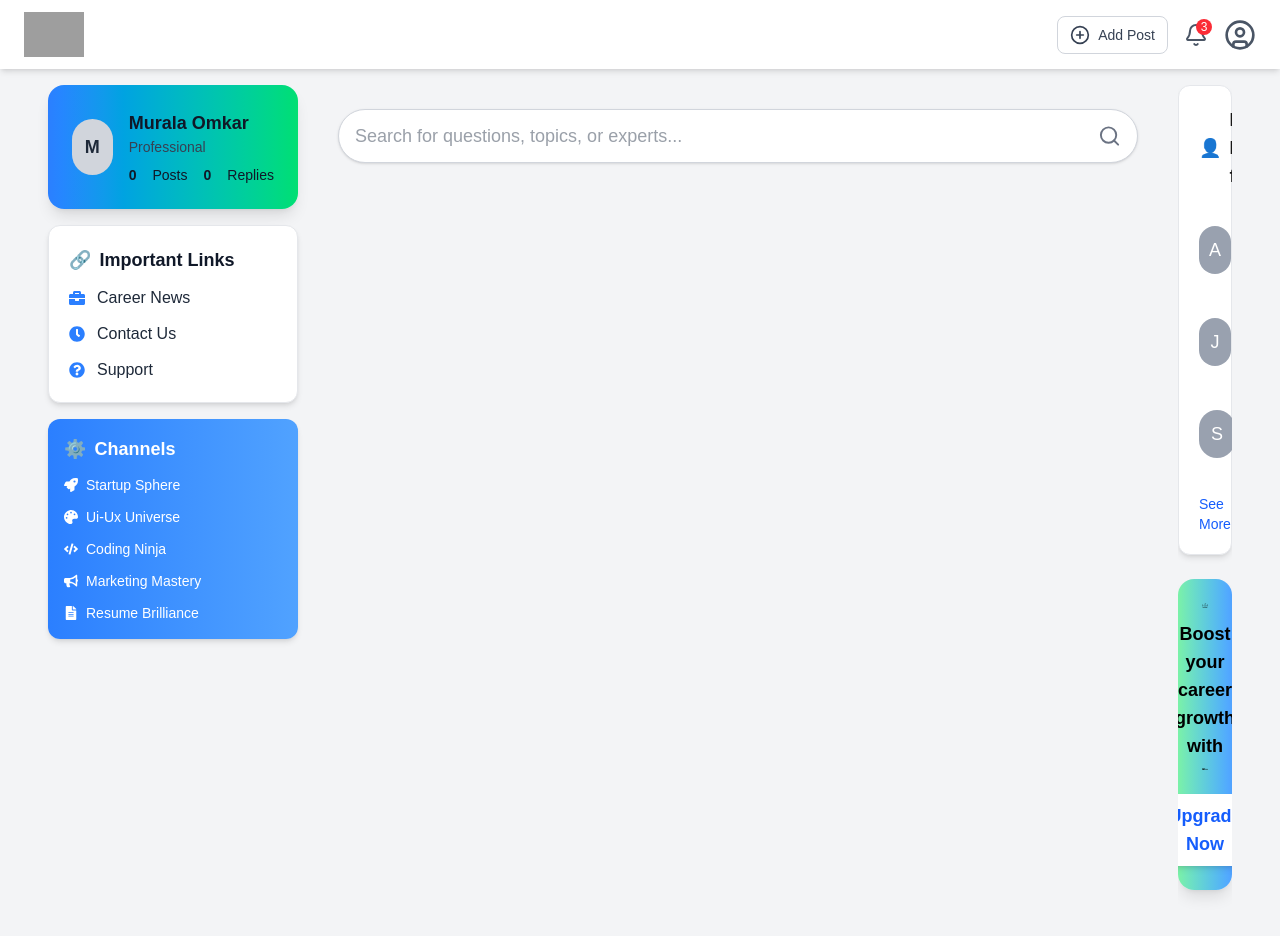
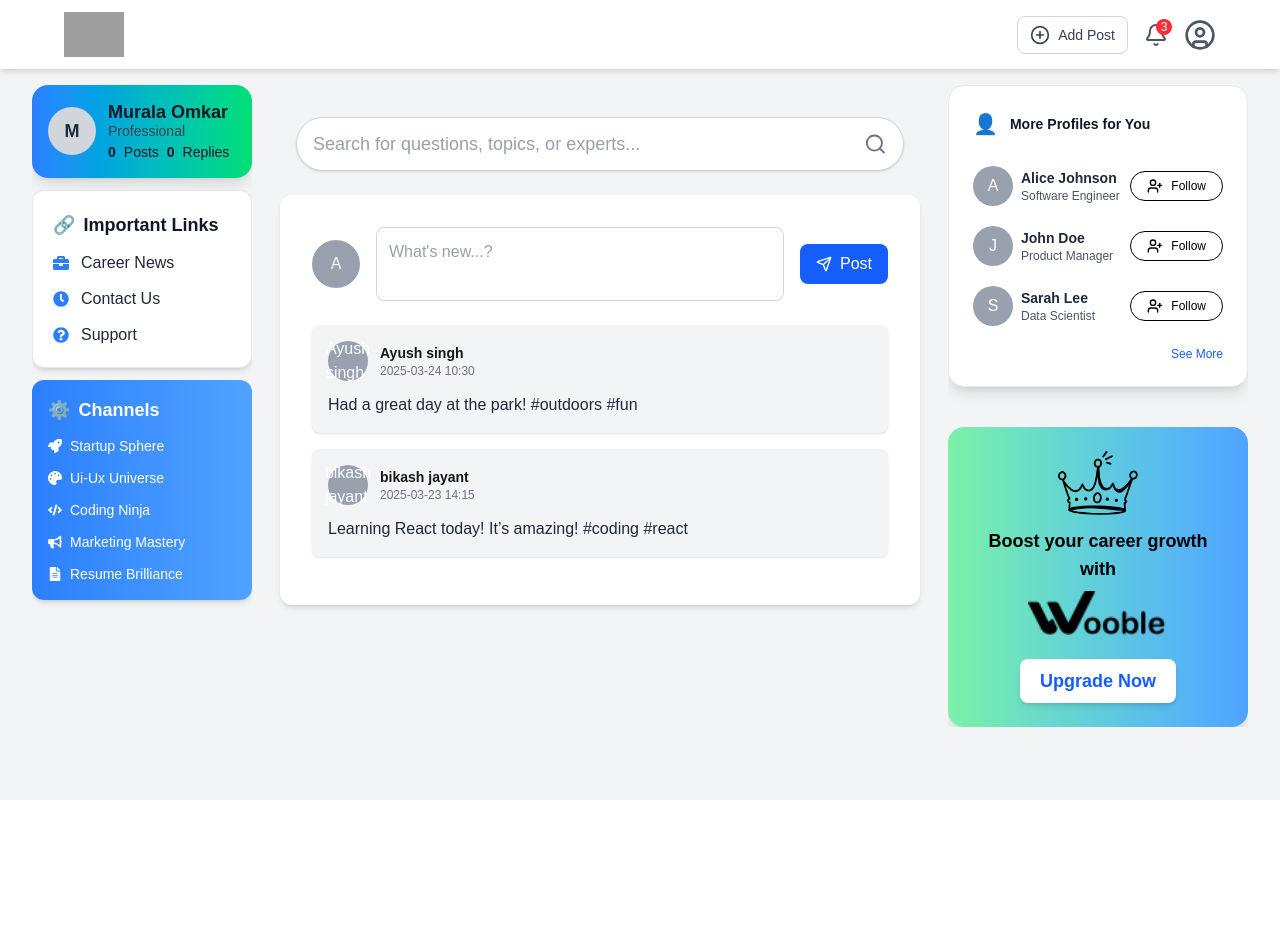
Before and after one commit to omkar169-coder/sample, a Next.js app: page / in a window 1280 px wide. Shown: the top 936 px of the page. After the commit the page ends 800 px from the top, so only its background shows below. Built offline with nearby package versions, Linux system fonts and the light colour scheme; grey boxes are pictures that could not be loaded.

Commit message:
half work

```diff
--- a/src/app/page.tsx
+++ b/src/app/page.tsx
@@ -9,12 +9,13 @@ import ChannelsCard from "@/components/ChannelsCard";
 import ProfileSuggestions from "@/components/ProfileSuggestions";
 import UpgradeCard from "@/components/UpgradeCard";
 import SearchBar from "@/components/SearchBar";
+import PostSection from "@/components/PostSection";
 
 export default function RootLayout({ children }: { children: ReactNode }) {
   const [isMobile, setIsMobile] = useState<boolean | null>(null);
 
   useEffect(() => {
-    const handleResize = () => setIsMobile(window.innerWidth < 768);
+    const handleResize = () => setIsMobile(window.innerWidth < 1024);
     handleResize();
     window.addEventListener("resize", handleResize);
     return () => window.removeEventListener("resize", handleResize);
@@ -24,34 +25,30 @@ export default function RootLayout({ children }: { children: ReactNode }) {
 
   return (
     <div className="flex flex-col min-h-screen bg-gray-100">
-      {/* Navbar */}
       {isMobile ? <Mobileresponsivenavbar /> : <Navbar />}
 
-      {/* Main Content */}
-      <div className="flex flex-col lg:flex-row mt-4 px-4 sm:px-8 lg:px-12 justify-between gap-6">
-        {/* Left Section */}
-        <div className="hidden lg:flex flex-col w-full max-w-[250px] space-y-4">
+      <div className="flex flex-col lg:flex-row mt-4 px-4 sm:px-6 lg:px-8 gap-3 overflow-hidden overflow-x-hidden justify-center">
+        {/* Left Column - Adjusted for Closeness */}
+        <div className="hidden lg:flex flex-col w-full max-w-[220px] space-y-3 overflow-hidden overflow-x-hidden">
           <Profilecard />
           <ImportantLinks />
           <ChannelsCard />
         </div>
 
-        {/* Center Section - Search Bar */}
-        <div className="w-full flex justify-center lg:justify-start">
-          <SearchBar />
+        {/* Middle Column */}
+        <div className="flex-grow px-2 max-w-[750px] sm:px-4 my-2 lg:my-0 overflow-hidden overflow-x-hidden">
+          <div className="mb-2">
+            <SearchBar />
+          </div>
+          <PostSection />
         </div>
 
-        {/* Right Section */}
-        <div className="hidden md:flex flex-col w-full max-w-full md:max-w-[220px] lg:max-w-[250px] space-y-4 sm:space-y-6 overflow-x-auto">
+        {/* Right Column */}
+        <div className="hidden lg:flex flex-col w-full max-w-[300px] space-y-3 overflow-hidden overflow-x-hidden">
           <ProfileSuggestions />
           <UpgradeCard />
         </div>
-
-
       </div>
-
-      {/* Dynamic Page Content */}
-      <div className="flex-grow px-4 sm:px-8">{children}</div>
     </div>
   );
 }
--- a/src/components/ChannelsCard.tsx
+++ b/src/components/ChannelsCard.tsx
@@ -3,7 +3,7 @@ import { FaRocket, FaPalette, FaCode, FaBullhorn, FaFileAlt } from "react-icons/
 
 const ChannelsCard = () => {
   return (
-    <div className="w-full max-w-xs bg-gradient-to-r from-blue-500 to-blue-400 rounded-xl shadow-md p-4">
+    <div className="w-full max-w-xs bg-gradient-to-r from-blue-500 to-blue-400 rounded-xl shadow-md p-4 ">
 
       {/* Title */}
       <h2 className="text-lg font-semibold text-white flex items-center mb-3">
--- a/src/components/ImportantLinks.tsx
+++ b/src/components/ImportantLinks.tsx
@@ -9,7 +9,7 @@ const ImportantLinks = () => {
   ];
 
   return (
-    <div className="w-full max-w-sm bg-white shadow-md rounded-xl p-5 border border-gray-200">
+    <div className="w-full max-w-sm bg-white shadow-md rounded-xl p-5 border border-gray-200 ">
       {/* Title */}
       <h2 className="text-lg font-semibold text-gray-900 flex items-center gap-2">
         <span role="img" aria-label="link">🔗</span> Important Links
--- /dev/null
+++ b/src/components/PostSection.tsx
@@ -0,0 +1,63 @@
+"use client";
+
+import { useState } from "react";
+import { Send } from "lucide-react";
+
+const PostSection = () => {
+  const [posts, setPosts] = useState([
+    {
+      id: 1,
+      author: "Ayush singh",
+      content: "Had a great day at the park! #outdoors #fun",
+      date: "2025-03-24 10:30",
+    },
+    {
+      id: 2,
+      author: "bikash jayant",
+      content: "Learning React today! It’s amazing! #coding #react",
+      date: "2025-03-23 14:15",
+    },
+  ]);
+
+  return (
+    <div className="w-full max-w-3xl mx-auto bg-white shadow-md rounded-xl p-4 sm:p-6 md:p-8">
+
+      {/* Post Input Section */}
+      <div className="flex items-center gap-4 mb-6">
+        <div className="w-10 h-10 sm:w-12 sm:h-12 bg-gray-400 text-white flex items-center justify-center rounded-full text-sm sm:text-base font-medium">
+          A
+        </div>
+
+        <textarea
+          placeholder="What's new...?"
+          className="flex-grow p-2 sm:p-3 border border-gray-300 rounded-lg text-gray-700 text-sm sm:text-base outline-none resize-none focus:ring-2 focus:ring-blue-400"
+        />
+
+        <button className="bg-blue-600 text-white px-3 py-1.5 sm:px-4 sm:py-2 rounded-lg flex items-center gap-2 hover:bg-blue-700 transition text-sm sm:text-base">
+          <Send size={16} />
+          <span>Post</span>
+        </button>
+      </div>
+
+      {/* Sample Posts Section */}
+      <div>
+        {posts.map((post) => (
+          <div key={post.id} className="bg-gray-100 p-3 sm:p-4 mb-4 rounded-lg shadow-sm">
+            <div className="flex items-center gap-3 mb-2 sm:mb-3">
+              <div className="w-8 h-8 sm:w-10 sm:h-10 bg-gray-400 text-white flex items-center justify-center rounded-full text-xs sm:text-base font-medium">
+                {post.author}
+              </div>
+              <div>
+                <p className="text-xs sm:text-sm font-semibold">{post.author}</p>
+                <p className="text-[10px] sm:text-xs text-gray-500">{post.date}</p>
+              </div>
+            </div>
+            <p className="text-xs sm:text-sm md:text-base text-gray-800">{post.content}</p>
+          </div>
+        ))}
+      </div>
+    </div>
+  );
+};
+
+export default PostSection;
--- a/src/components/ProfileSuggestions.tsx
+++ b/src/components/ProfileSuggestions.tsx
@@ -2,61 +2,65 @@ import { useState, useEffect } from "react";
 import { UserPlus } from "lucide-react";
 
 const ProfileSuggestions = () => {
-  // Dynamic profiles data (this i will be fetched from an API in the future)
   const [profiles, setProfiles] = useState([
     { name: "Bob Smith", role: "Career Counselor" },
     { name: "Bismayadit Sahoo", role: "Btech (Mech) Student" },
   ]);
+  const [showMore, setShowMore] = useState(false);
 
-  // Simulate an API call to fetch profiles (i can replace this with a real API call)
   useEffect(() => {
     const fetchProfiles = async () => {
-      // Here i would make an API request
-
       const fetchedProfiles = [
         { name: "Alice Johnson", role: "Software Engineer" },
         { name: "John Doe", role: "Product Manager" },
         { name: "Sarah Lee", role: "Data Scientist" },
+        { name: "Michael Brown", role: "UX Designer" },
+        { name: "Olivia White", role: "Data Analyst" },
       ];
       setProfiles(fetchedProfiles);
     };
 
     fetchProfiles();
-  }, []); // Empty dependency array means this runs once on mount
+  }, []);
+
+  const displayedProfiles = showMore ? profiles : profiles.slice(0, 3);
 
   return (
-    // <div className="bg-white shadow-md rounded-xl p-5 w-full max-w-[650px] min-h-[300px] md:min-h-[350px] lg:min-h-[300px] border border-gray-200 mx-auto sm:mr-6 mr-30">
-    <div className="bg-white shadow-md rounded-xl p-5 w-full max-w-[650px] min-h-[300px] md:min-h-[350px] lg:min-h-[300px] border border-gray-200 mx-auto sm:mr-6 mr-[30px] sm:max-w-[500px] md:max-w-[600px] lg:max-w-[700px] xl:max-w-[800px]">
-      {/* Title */}
-      <h2 className="text-lg font-semibold flex items-center gap-2">
-        <span role="img" aria-label="profile">👤</span> More Profiles for You
+    <div className="w-full mx-auto bg-white shadow-lg rounded-2xl p-6 mr-10 border border-gray-200 mb-20 sm:mb-8 md:mb-10 max-w-3xl">
+      <h2 className="text-sm font-semibold flex items-center gap-3 text-gray-900 mb-6">
+        <span role="img" aria-label="profile" className="text-xl">👤</span>
+        <span>More Profiles for You</span>
       </h2>
 
-      {/* Profile List */}
-      <div className="mt-4 space-y-4">
-        {profiles.map((profile, index) => (
-          <div key={index} className="flex items-center justify-between">
-            <div className="flex items-center gap-3">
-              <div className="w-12 h-12 bg-gray-400 text-white flex items-center justify-center rounded-full text-lg font-medium">
-                {profile.name[0]}
-              </div>
-              <div>
-                <p className="font-medium">{profile.name}</p>
-                <p className="text-sm text-gray-500">{profile.role}</p>
-              </div>
+      <div className="space-y-3">
+        {displayedProfiles.map((profile, index) => (
+          <div key={index} className="flex items-center justify-between space-x-2 py-1">
+            {/* Profile Image */}
+            <div className="w-10 h-10 bg-gray-400 text-white flex items-center justify-center rounded-full text-base font-medium">
+              {profile.name[0]}
             </div>
 
-            <button className="flex items-center gap-2 border px-4 py-2 rounded-full text-sm hover:bg-gray-100 transition">
-              <UserPlus size={18} />
+            {/* Profile Name and Job Role */}
+            <div className="flex-1">
+              <p className="font-semibold text-gray-800 text-sm">{profile.name}</p>
+              <p className="text-xs text-gray-600">{profile.role}</p>
+            </div>
+
+            {/* Follow Button */}
+            <button className="flex items-center gap-2 text-black px-4 py-1.5 rounded-full border border-black text-xs font-medium hover:bg-blue-300 transition">
+              <UserPlus size={16} />
               <span>Follow</span>
             </button>
           </div>
         ))}
       </div>
 
-      {/* See More Link */}
-      <div className="mt-4 text-sm text-blue-600 cursor-pointer hover:underline">
-        See More
+      {/* See More Button */}
+      <div
+        onClick={() => setShowMore(!showMore)}
+        className="mt-4 text-xs text-blue-600 cursor-pointer hover:underline text-right"
+      >
+        {showMore ? "Show Less" : "See More"}
       </div>
     </div>
   );
--- a/src/components/Profilecard.tsx
+++ b/src/components/Profilecard.tsx
@@ -1,20 +1,21 @@
+"use client";
 import React from "react";
 
 const ProfileCard = () => {
   return (
-    <div className="w-full max-w-sm md:max-w-md bg-gradient-to-r from-blue-500 to-green-400 rounded-2xl shadow-lg flex items-center p-4 sm:p-6 gap-4 mx-auto">
+    <div className="w-full max-w-sm md:max-w-md bg-gradient-to-r from-blue-500 to-green-400 rounded-2xl shadow-lg flex items-center p-3 sm:p-4 gap-3 mx-0">
       {/* Profile Icon */}
-      <div className="w-14 h-14 bg-gray-300 rounded-full flex items-center justify-center text-lg font-semibold text-gray-800">
+      <div className="w-12 h-12 bg-gray-300 rounded-full flex items-center justify-center text-lg font-semibold text-gray-800">
         M
       </div>
 
       {/* User Info */}
       <div className="flex flex-col">
-        <h2 className="text-lg font-semibold text-gray-900">Murala Omkar</h2>
-        <p className="text-sm text-gray-700">Professional</p>
+        <h2 className="text-lg font-semibold text-gray-900 leading-tight">Murala Omkar</h2>
+        <p className="text-sm text-gray-700 leading-none">Professional</p>
 
         {/* Stats */}
-        <div className="flex gap-4 text-gray-900 text-sm mt-2">
+        <div className="flex gap-2 text-gray-900 text-sm mt-1">
           <span className="font-semibold">0</span> Posts
           <span className="font-semibold">0</span> Replies
         </div>
--- a/src/components/SearchBar.tsx
+++ b/src/components/SearchBar.tsx
@@ -7,9 +7,9 @@ const SearchBar = () => {
   const [query, setQuery] = useState("");
 
   return (
-    <div className="w-full flex justify-center items-center my-6 px-4 mb-[850px]">
-      <div className="flex items-center bg-white border border-gray-300 rounded-full py-3 px-3 md:px-4 shadow-sm focus-within:ring-2 focus-within:ring-blue-400 transition-all w-full max-w-4xl sm:w-[500px] md:w-[600px] lg:w-[700px] xl:w-[800px]">
+    <div className="w-full  mx-auto w-auto flex justify-center items-center my-6 px-4 mt-8 ">
 
+      <div className="flex items-center bg-white border border-gray-300 rounded-full py-3 px-3 md:px-4 shadow-sm focus-within:ring-2 focus-within:ring-blue-400 transition-all w-full sm:w-[500px] md:w-[600px] lg:w-[700px] xl:w-[800px]">
         <input
           type="text"
           placeholder="Search for questions, topics, or experts..."
@@ -17,8 +17,7 @@ const SearchBar = () => {
           value={query}
           onChange={(e) => setQuery(e.target.value)}
         />
-
-        <Search className="text-gray-500 w-6 h-6 ml-2" />
+        <Search className="text-gray-500 w-6 h-6 ml-2 " />
       </div>
     </div>
   );
--- a/src/components/mobileresponsivenavbar.tsx
+++ b/src/components/mobileresponsivenavbar.tsx
@@ -2,13 +2,13 @@
 
 import { useState } from "react";
 import Image from "next/image";
-import { Menu, Bell, Wrench, Moon, Puzzle, Crown, User } from "lucide-react";
+import { Menu, Bell, Wrench, Moon, Puzzle, Crown, User, X } from "lucide-react"; // Import close icon (X)
 
 const MobileResponsiveNavbar: React.FC = () => {
   const [isOpen, setIsOpen] = useState(false);
 
   return (
-    <nav className="bg-white shadow-md">
+    <nav className="bg-white shadow-md fixed top-0 left-0 right-0 z-50">
       <div className="container mx-auto flex justify-between items-center px-4 py-3">
         {/* Logo */}
         <Image src="/wooble_logo_mini.png" alt="Company Logo" width={50} height={25} />
@@ -30,8 +30,16 @@ const MobileResponsiveNavbar: React.FC = () => {
 
       {/* Dropdown Menu */}
       {isOpen && (
-        <div className="bg-white shadow-lg rounded-lg mt-2">
-          <div className="space-y-3 p-4">
+        <div className="fixed top-0 right-0 w-64 h-full bg-white shadow-lg z-50">
+          {/* Close Button */}
+          <button
+            onClick={() => setIsOpen(false)}
+            className="absolute top-4 right-4 text-gray-600 hover:text-blue-600 transition"
+          >
+            <X className="w-6 h-6" />
+          </button>
+
+          <div className="space-y-3 p-4 mt-8">
             <button className="flex items-center gap-3 text-gray-700 hover:text-blue-600 transition">
               <Wrench className="w-5 h-5" />
               <span>Tools</span>
--- a/src/components/navbar.tsx
+++ b/src/components/navbar.tsx
@@ -7,9 +7,9 @@ import Image from "next/image";
 const Navbar: React.FC = () => {
   return (
     <nav className="bg-white shadow-md">
-      <div className="max-w-7xl mx-auto flex justify-between items-center px-4 md:px-6 py-3">
+      <div className="max-w-full mx-auto flex justify-between items-center w-full px-4 sm:px-6 md:px-8 lg:px-12 xl:px-16 2xl:px-20 py-3">
 
-        {/* Logo */}
+
         <Link href="/">
           <Image
             src="/wooble_logo_mini.png"
@@ -20,16 +20,15 @@ const Navbar: React.FC = () => {
           />
         </Link>
 
-        {/* Action Buttons */}
         <div className="flex items-center gap-4">
 
-          {/* Add Post Button */}
+
           <button className="flex items-center text-gray-700 border border-gray-300 rounded-lg px-3 py-2 text-sm transition hover:bg-gray-100">
             <PlusCircle className="w-5 h-5 mr-2" />
             Add Post
           </button>
 
-          {/* Notifications */}
+
           <div className="relative">
             <Bell className="w-6 h-6 text-gray-600 hover:text-blue-600 cursor-pointer" />
             <span className="absolute -top-1 -right-1 bg-red-500 text-white text-xs w-4 h-4 flex items-center justify-center rounded-full">
@@ -37,7 +36,7 @@ const Navbar: React.FC = () => {
             </span>
           </div>
 
-          {/* Profile Icon */}
+
           <UserCircle className="w-8 h-8 text-gray-600 hover:text-blue-600 cursor-pointer" />
         </div>
       </div>
```
